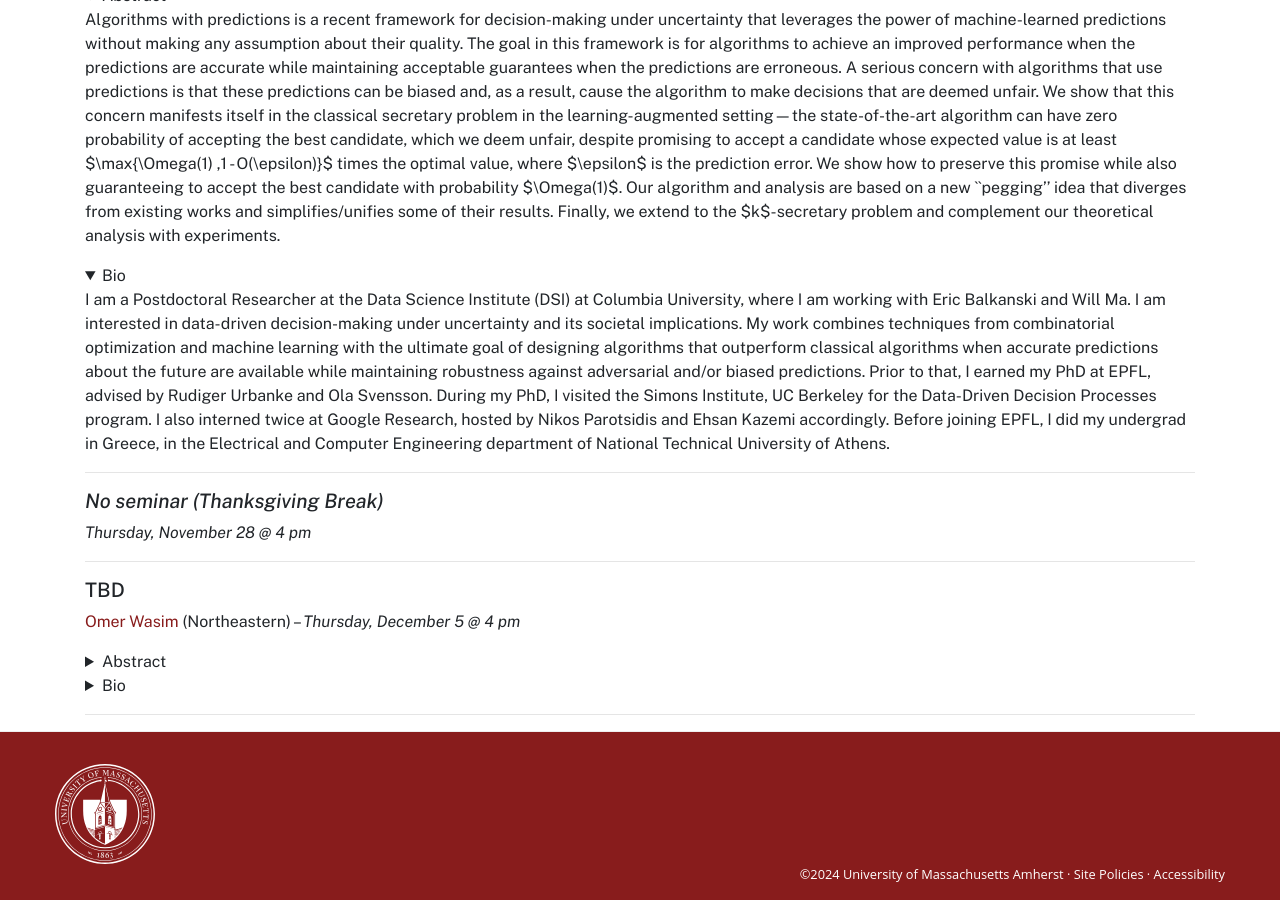
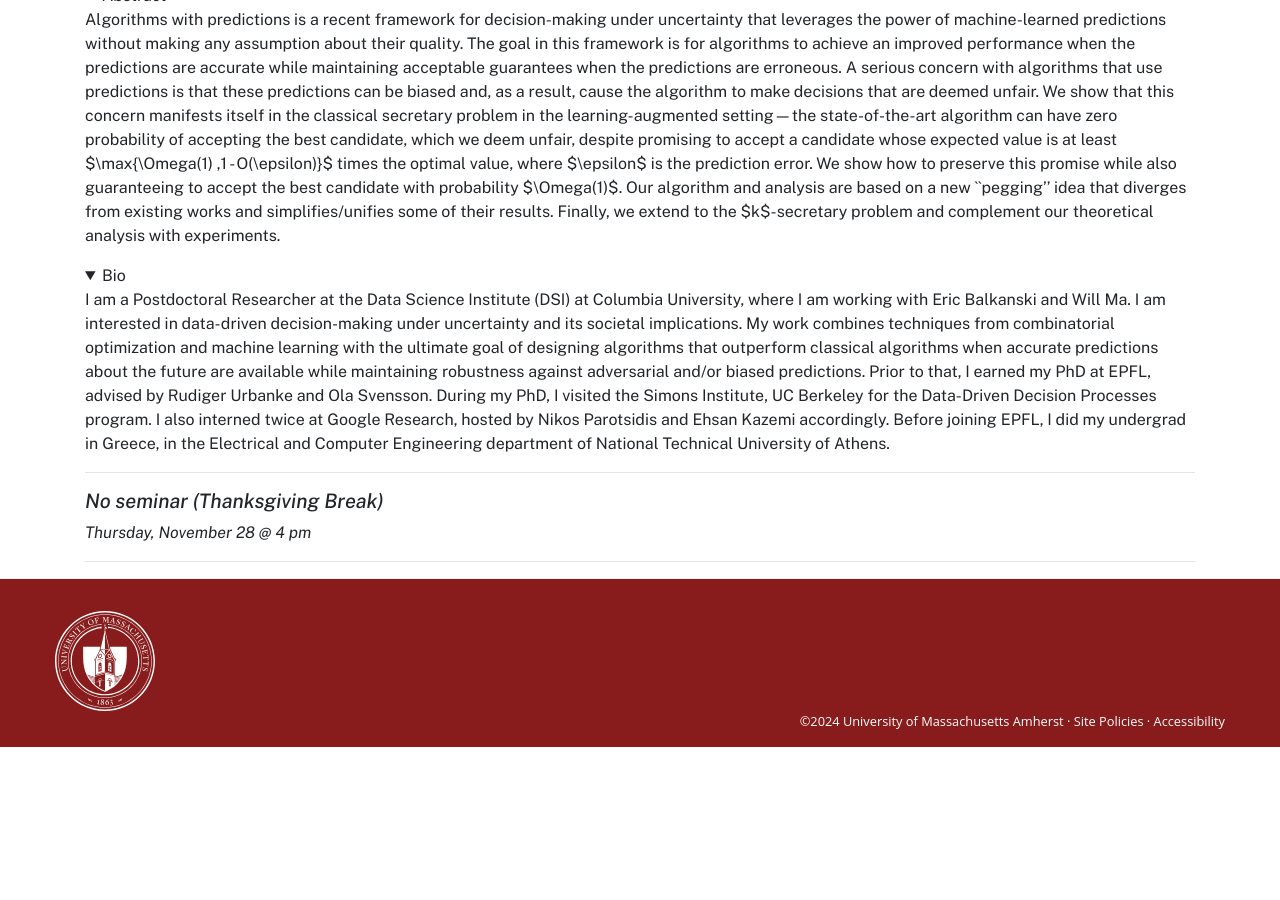
Before and after one commit to umass-theory/umass-theory.github.io, a Jekyll site: the page built from seminar.md, in a window 1280 px wide and 900 px high, scrolled down 2469 px. Built offline with Jekyll 4.4.1, drawn with Linux system fonts in a browser that asks for light colours; after the commit the page ends 3216 px from its top, so only the background shows below that.

Commit message:
seminar updates

```diff
--- a/seminar.md
+++ b/seminar.md
@@ -257,24 +257,6 @@ Prior to that, I earned my PhD at EPFL, advised by Rudiger Urbanke and Ola Svens
 
 <hr>
 
-##### TBD
-
-[Omer Wasim](https://www.khoury.northeastern.edu/people/omer-wasim/) (Northeastern) --  *Thursday, December 5 @ 4 pm*
-<details markdown="1">
-<summary>Abstract</summary>
-
-Abstract TBA
-
-</details>
-<details markdown="1">
-<summary>Bio</summary>
-
-Bio TBA
-
-</details>
-
-<hr>
-
 
 <!-- ##### TBD
 
```
